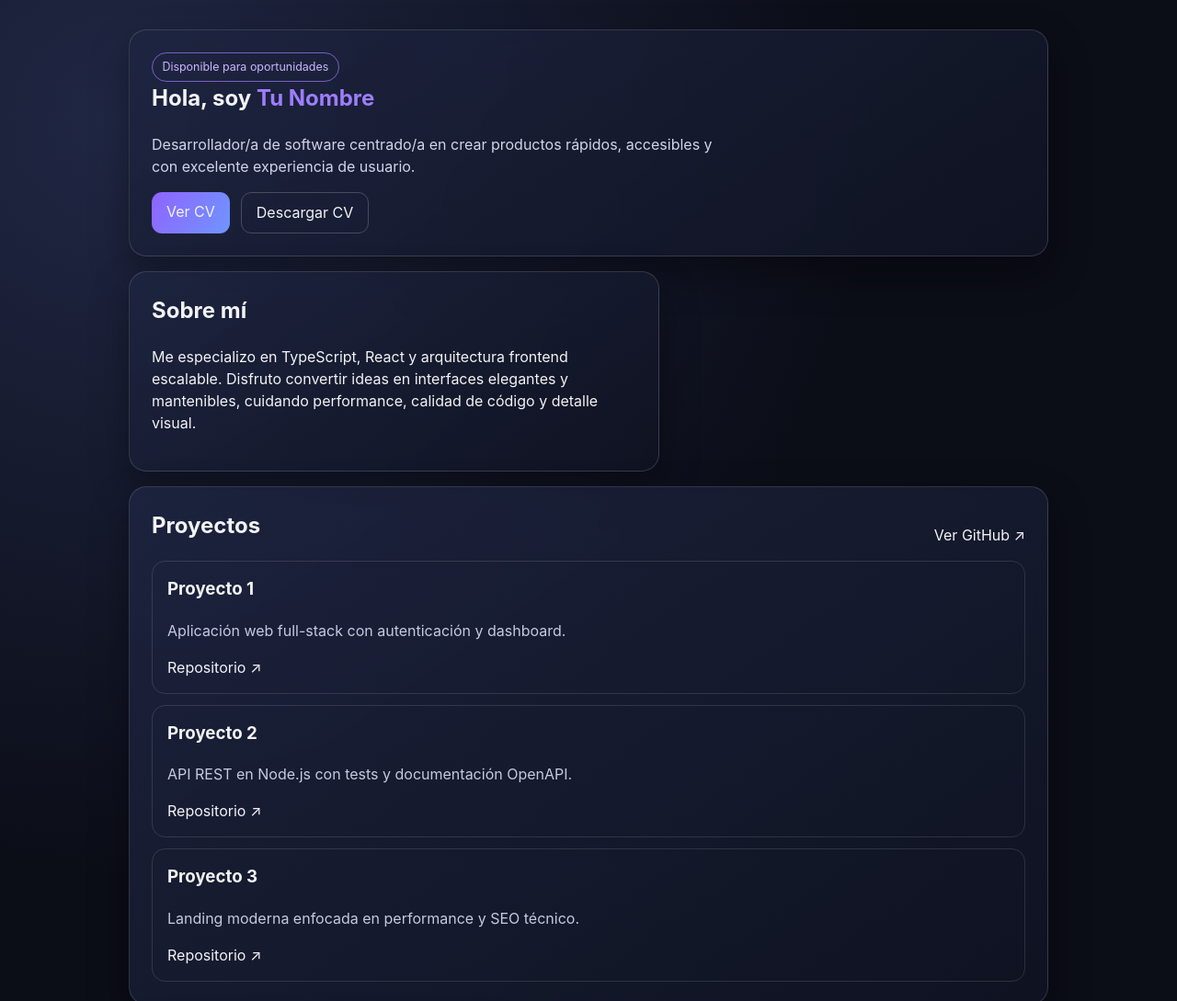
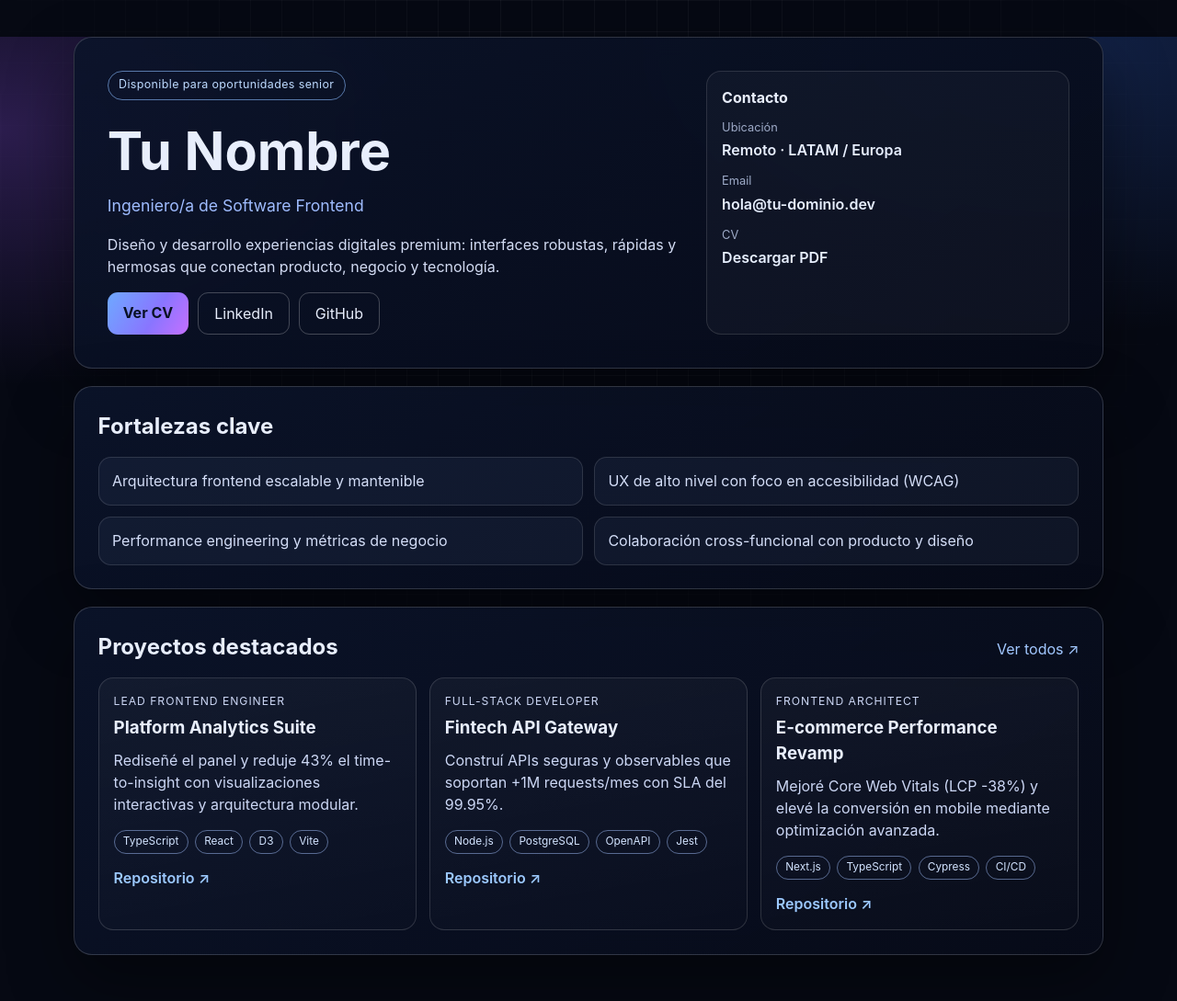
Before and after one commit to AlvaroJ1212/mi-portfolio-web, a website built with Vite: page index.html in a window 1280 px wide. Shown: the top 1089 px of the page at 92% size. Built offline with nearby package versions, Linux system fonts and the light colour scheme.

Commit message:
feat: rediseña el portfolio con una estética profesional

```diff
--- a/src/main.ts
+++ b/src/main.ts
@@ -1,27 +1,57 @@
 import './styles.css';
+
+type Project = {
+  name: string;
+  role: string;
+  impact: string;
+  stack: string[];
+  url: string;
+};
+
+const profile = {
+  name: 'Tu Nombre',
+  title: 'Ingeniero/a de Software Frontend',
+  location: 'Remoto · LATAM / Europa',
+  email: 'hola@tu-dominio.dev',
+  availability: 'Disponible para oportunidades senior'
+};
 
 const links = {
   github: 'https://github.com/tu-usuario',
   linkedin: 'https://www.linkedin.com/in/tu-usuario/',
-  cv: '/cv.pdf'
+  cv: '/cv.pdf',
+  email: `mailto:${profile.email}`
 };
 
-const projects = [
+const projects: Project[] = [
   {
-    name: 'Proyecto 1',
-    description: 'Aplicación web full-stack con autenticación y dashboard.',
+    name: 'Platform Analytics Suite',
+    role: 'Lead Frontend Engineer',
+    impact: 'Rediseñé el panel y reduje 43% el time-to-insight con visualizaciones interactivas y arquitectura modular.',
+    stack: ['TypeScript', 'React', 'D3', 'Vite'],
     url: 'https://github.com/tu-usuario/proyecto-1'
   },
   {
-    name: 'Proyecto 2',
-    description: 'API REST en Node.js con tests y documentación OpenAPI.',
+    name: 'Fintech API Gateway',
+    role: 'Full-Stack Developer',
+    impact: 'Construí APIs seguras y observables que soportan +1M requests/mes con SLA del 99.95%.',
+    stack: ['Node.js', 'PostgreSQL', 'OpenAPI', 'Jest'],
     url: 'https://github.com/tu-usuario/proyecto-2'
   },
   {
-    name: 'Proyecto 3',
-    description: 'Landing moderna enfocada en performance y SEO técnico.',
+    name: 'E-commerce Performance Revamp',
+    role: 'Frontend Architect',
+    impact: 'Mejoré Core Web Vitals (LCP -38%) y elevé la conversión en mobile mediante optimización avanzada.',
+    stack: ['Next.js', 'TypeScript', 'Cypress', 'CI/CD'],
     url: 'https://github.com/tu-usuario/proyecto-3'
   }
+];
+
+const strengths = [
+  'Arquitectura frontend escalable y mantenible',
+  'UX de alto nivel con foco en accesibilidad (WCAG)',
+  'Performance engineering y métricas de negocio',
+  'Colaboración cross-funcional con producto y diseño'
 ];
 
 const app = document.querySelector<HTMLDivElement>('#app');
@@ -31,54 +61,63 @@ if (!app) {
 }
 
 app.innerHTML = `
-  <main class="layout">
-    <section class="hero card">
-      <p class="badge">Disponible para oportunidades</p>
-      <h1>Hola, soy <span>Tu Nombre</span></h1>
-      <p class="lead">
-        Desarrollador/a de software centrado/a en crear productos rápidos,
-        accesibles y con excelente experiencia de usuario.
-      </p>
-      <div class="cta-group">
-        <a class="btn primary" href="${links.cv}" target="_blank" rel="noopener noreferrer">Ver CV</a>
-        <a class="btn" href="${links.cv}" download>Descargar CV</a>
+  <div class="bg-grid" aria-hidden="true"></div>
+  <main class="portfolio">
+    <section class="hero panel">
+      <div class="hero__content">
+        <p class="kicker">${profile.availability}</p>
+        <h1>${profile.name}</h1>
+        <p class="role">${profile.title}</p>
+        <p class="summary">
+          Diseño y desarrollo experiencias digitales premium: interfaces robustas,
+          rápidas y hermosas que conectan producto, negocio y tecnología.
+        </p>
+        <div class="hero__actions">
+          <a class="btn btn--primary" href="${links.cv}" target="_blank" rel="noopener noreferrer">Ver CV</a>
+          <a class="btn" href="${links.linkedin}" target="_blank" rel="noopener noreferrer">LinkedIn</a>
+          <a class="btn" href="${links.github}" target="_blank" rel="noopener noreferrer">GitHub</a>
+        </div>
       </div>
+      <aside class="hero__meta" aria-label="Información de contacto">
+        <h2>Contacto</h2>
+        <ul>
+          <li><span>Ubicación</span><strong>${profile.location}</strong></li>
+          <li><span>Email</span><a href="${links.email}">${profile.email}</a></li>
+          <li><span>CV</span><a href="${links.cv}" download>Descargar PDF</a></li>
+        </ul>
+      </aside>
     </section>
 
-    <section class="about card">
-      <h2>Sobre mí</h2>
-      <p>
-        Me especializo en TypeScript, React y arquitectura frontend escalable.
-        Disfruto convertir ideas en interfaces elegantes y mantenibles, cuidando
-        performance, calidad de código y detalle visual.
-      </p>
+    <section class="panel section">
+      <div class="section__header">
+        <h2>Fortalezas clave</h2>
+      </div>
+      <ul class="strengths">
+        ${strengths.map((item) => `<li>${item}</li>`).join('')}
+      </ul>
     </section>
 
-    <section class="projects card">
-      <div class="section-head">
-        <h2>Proyectos</h2>
-        <a href="${links.github}" target="_blank" rel="noopener noreferrer">Ver GitHub ↗</a>
+    <section class="panel section">
+      <div class="section__header">
+        <h2>Proyectos destacados</h2>
+        <a href="${links.github}" target="_blank" rel="noopener noreferrer">Ver todos ↗</a>
       </div>
-      <ul>
+      <div class="projects-grid">
         ${projects
           .map(
             (project) => `
-          <li>
+          <article class="project-card">
+            <p class="project-role">${project.role}</p>
             <h3>${project.name}</h3>
-            <p>${project.description}</p>
+            <p>${project.impact}</p>
+            <ul class="tags">
+              ${project.stack.map((tag) => `<li>${tag}</li>`).join('')}
+            </ul>
             <a href="${project.url}" target="_blank" rel="noopener noreferrer">Repositorio ↗</a>
-          </li>
+          </article>
         `
           )
           .join('')}
-      </ul>
-    </section>
-
-    <section class="contact card">
-      <h2>Contacto</h2>
-      <div class="social-links">
-        <a href="${links.linkedin}" target="_blank" rel="noopener noreferrer">LinkedIn ↗</a>
-        <a href="${links.github}" target="_blank" rel="noopener noreferrer">GitHub ↗</a>
       </div>
     </section>
   </main>
--- a/src/styles.css
+++ b/src/styles.css
@@ -1,116 +1,191 @@
 :root {
-  font-family: Inter, system-ui, -apple-system, Segoe UI, Roboto, sans-serif;
-  color: #f3f3f5;
-  background: radial-gradient(circle at 10% 10%, #202744 0%, #0b0d17 50%);
+  font-family: 'Inter', 'Sora', system-ui, -apple-system, 'Segoe UI', sans-serif;
+  color: #e8eefc;
+  background-color: #060913;
   line-height: 1.5;
+  font-synthesis: none;
+  text-rendering: optimizeLegibility;
 }
 
-* {
-  box-sizing: border-box;
-}
+* { box-sizing: border-box; }
 
 body {
   margin: 0;
   min-height: 100vh;
+  background:
+    radial-gradient(70% 50% at 90% 0%, rgba(61, 122, 255, 0.22), transparent 65%),
+    radial-gradient(55% 40% at 0% 10%, rgba(158, 90, 255, 0.25), transparent 70%),
+    #060913;
 }
 
-.layout {
-  width: min(1000px, 92vw);
-  margin: 2rem auto;
-  display: grid;
-  gap: 1rem;
-  grid-template-columns: repeat(12, 1fr);
+.bg-grid {
+  position: fixed;
+  inset: 0;
+  background-image:
+    linear-gradient(rgba(255, 255, 255, 0.04) 1px, transparent 1px),
+    linear-gradient(90deg, rgba(255, 255, 255, 0.04) 1px, transparent 1px);
+  background-size: 34px 34px;
+  mask-image: radial-gradient(circle at 50% 20%, black 20%, transparent 80%);
+  pointer-events: none;
 }
 
-.card {
-  background: linear-gradient(145deg, rgba(30, 37, 65, 0.85), rgba(16, 19, 34, 0.95));
-  border: 1px solid rgba(255, 255, 255, 0.14);
-  border-radius: 1.2rem;
-  padding: 1.5rem;
-  backdrop-filter: blur(8px);
-  box-shadow: 0 18px 42px rgba(0, 0, 0, 0.35);
+.portfolio {
+  width: min(1120px, 92vw);
+  margin: 2.5rem auto 4rem;
+  display: grid;
+  gap: 1.15rem;
+  position: relative;
+  z-index: 1;
 }
 
-.hero { grid-column: span 12; }
-.about { grid-column: span 7; }
-.projects { grid-column: span 12; }
-.contact { grid-column: span 5; }
-
-.badge {
-  display: inline-block;
-  margin: 0;
-  font-size: 0.78rem;
-  padding: 0.35rem 0.65rem;
-  border: 1px solid rgba(160, 122, 255, 0.7);
-  border-radius: 999px;
-  color: #cdb5ff;
+.panel {
+  border: 1px solid rgba(255, 255, 255, 0.16);
+  border-radius: 1.25rem;
+  background: linear-gradient(145deg, rgba(11, 20, 42, 0.92), rgba(7, 11, 25, 0.96));
+  box-shadow: 0 28px 70px rgba(0, 0, 0, 0.4);
+  backdrop-filter: blur(12px);
 }
 
-h1, h2, h3 { margin-top: 0; }
-h1 span { color: #9e7dff; }
-
-.lead {
-  max-width: 62ch;
-  color: #d1d5ea;
+.hero {
+  padding: clamp(1.2rem, 2.8vw, 2.6rem);
+  display: grid;
+  grid-template-columns: 1.6fr 1fr;
+  gap: 1.2rem;
 }
 
-.cta-group {
-  display: flex;
-  gap: 0.75rem;
-  flex-wrap: wrap;
+.kicker {
+  margin: 0;
+  display: inline-flex;
+  border: 1px solid rgba(138, 189, 255, 0.6);
+  color: #bddaff;
+  padding: 0.35rem 0.7rem;
+  border-radius: 999px;
+  font-size: 0.78rem;
+  letter-spacing: 0.03em;
 }
 
-.btn,
-a {
-  color: inherit;
-  text-decoration: none;
+h1 {
+  margin: 0.75rem 0 0.25rem;
+  font-size: clamp(2rem, 5vw, 3.6rem);
 }
 
-.btn {
-  border: 1px solid rgba(255, 255, 255, 0.2);
-  padding: 0.6rem 1rem;
-  border-radius: 0.7rem;
+.role {
+  margin: 0;
+  color: #9fbcff;
+  font-size: 1.1rem;
 }
 
-.btn.primary {
-  background: linear-gradient(120deg, #8f64ff, #6f95ff);
-  border: none;
+.summary {
+  max-width: 62ch;
+  color: #d3dcf4;
 }
 
-.section-head {
+.hero__actions { display: flex; flex-wrap: wrap; gap: 0.65rem; }
+
+a { color: inherit; text-decoration: none; }
+
+.btn {
+  padding: 0.65rem 1.05rem;
+  border: 1px solid rgba(255, 255, 255, 0.24);
+  border-radius: 0.7rem;
+  transition: transform 120ms ease, border-color 120ms ease;
+}
+
+.btn:hover { transform: translateY(-2px); border-color: rgba(255, 255, 255, 0.5); }
+
+.btn--primary {
+  border: none;
+  background: linear-gradient(120deg, #6ea9ff, #8975ff 58%, #c570ff);
+  color: #081024;
+  font-weight: 700;
+}
+
+.hero__meta {
+  border: 1px solid rgba(255, 255, 255, 0.12);
+  border-radius: 1rem;
+  padding: 1rem;
+  background: rgba(255, 255, 255, 0.03);
+}
+.hero__meta h2 { margin: 0 0 0.7rem; font-size: 1rem; }
+.hero__meta ul { list-style: none; padding: 0; margin: 0; display: grid; gap: 0.75rem; }
+.hero__meta li { display: grid; gap: 0.2rem; }
+.hero__meta span { color: #9eabc8; font-size: 0.8rem; }
+.hero__meta strong, .hero__meta a { color: #e7efff; font-weight: 600; }
+
+.section { padding: clamp(1.1rem, 2vw, 1.8rem); }
+.section__header {
   display: flex;
   justify-content: space-between;
-  align-items: center;
+  align-items: baseline;
   gap: 1rem;
 }
+.section__header h2 { margin: 0 0 0.9rem; }
+.section__header a { color: #a2c8ff; }
 
-.projects ul {
+.strengths {
   list-style: none;
   padding: 0;
   margin: 0;
   display: grid;
+  grid-template-columns: repeat(2, minmax(0, 1fr));
   gap: 0.75rem;
 }
 
-.projects li {
+.strengths li {
   border: 1px solid rgba(255, 255, 255, 0.12);
-  border-radius: 0.9rem;
-  padding: 1rem;
+  border-radius: 0.85rem;
+  padding: 0.85rem 0.9rem;
+  color: #d4def8;
+  background: rgba(148, 187, 255, 0.06);
 }
 
-.projects p {
-  color: #c6cae0;
+.projects-grid {
+  display: grid;
+  grid-template-columns: repeat(3, minmax(0, 1fr));
+  gap: 0.85rem;
 }
 
-.social-links {
+.project-card {
+  border: 1px solid rgba(255, 255, 255, 0.14);
+  border-radius: 1rem;
+  padding: 1rem;
+  background: linear-gradient(170deg, rgba(255, 255, 255, 0.04), rgba(255, 255, 255, 0.01));
+}
+.project-role {
+  margin: 0;
+  font-size: 0.76rem;
+  text-transform: uppercase;
+  letter-spacing: 0.08em;
+  color: #9db3e7;
+}
+.project-card h3 { margin: 0.35rem 0 0.55rem; }
+.project-card p { color: #ccd7f5; margin-top: 0; }
+.project-card > a { color: #9cc9ff; font-weight: 600; }
+
+.tags {
+  list-style: none;
+  padding: 0;
+  margin: 0 0 0.9rem;
   display: flex;
-  flex-direction: column;
-  gap: 0.65rem;
+  flex-wrap: wrap;
+  gap: 0.45rem;
 }
 
-@media (max-width: 760px) {
-  .about,
-  .contact {
-    grid-column: span 12;
-  }
+.tags li {
+  font-size: 0.74rem;
+  border-radius: 999px;
+  border: 1px solid rgba(164, 194, 255, 0.5);
+  color: #d2e3ff;
+  padding: 0.2rem 0.58rem;
 }
+
+@media (max-width: 920px) {
+  .hero { grid-template-columns: 1fr; }
+  .projects-grid { grid-template-columns: 1fr 1fr; }
+}
+
+@media (max-width: 680px) {
+  .portfolio { width: min(1120px, 94vw); margin-top: 1.2rem; }
+  .projects-grid,
+  .strengths { grid-template-columns: 1fr; }
+}
```
